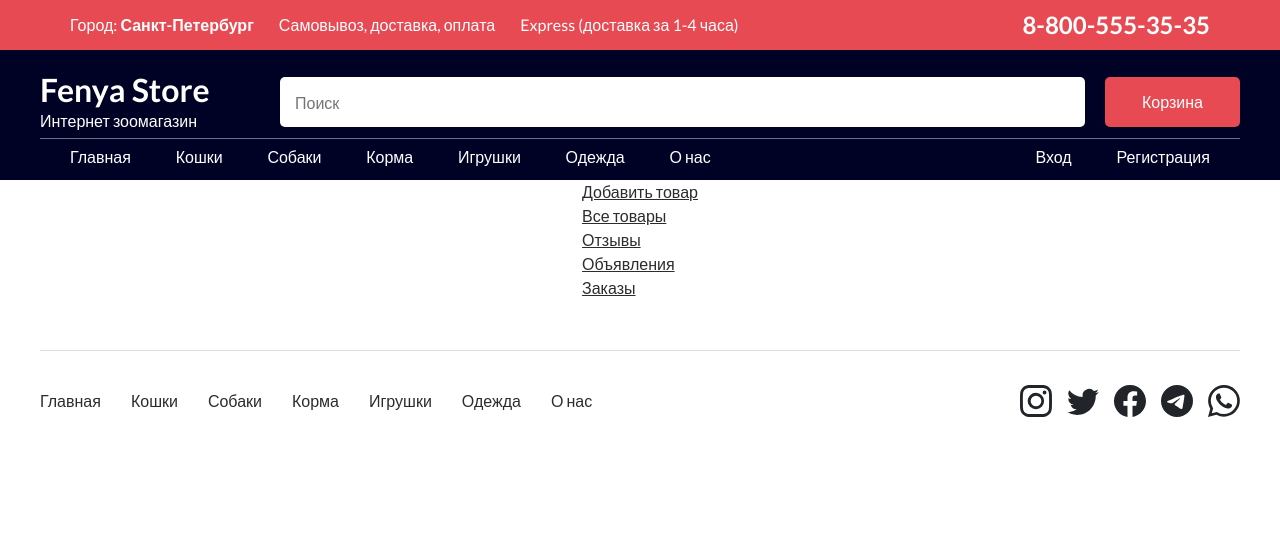
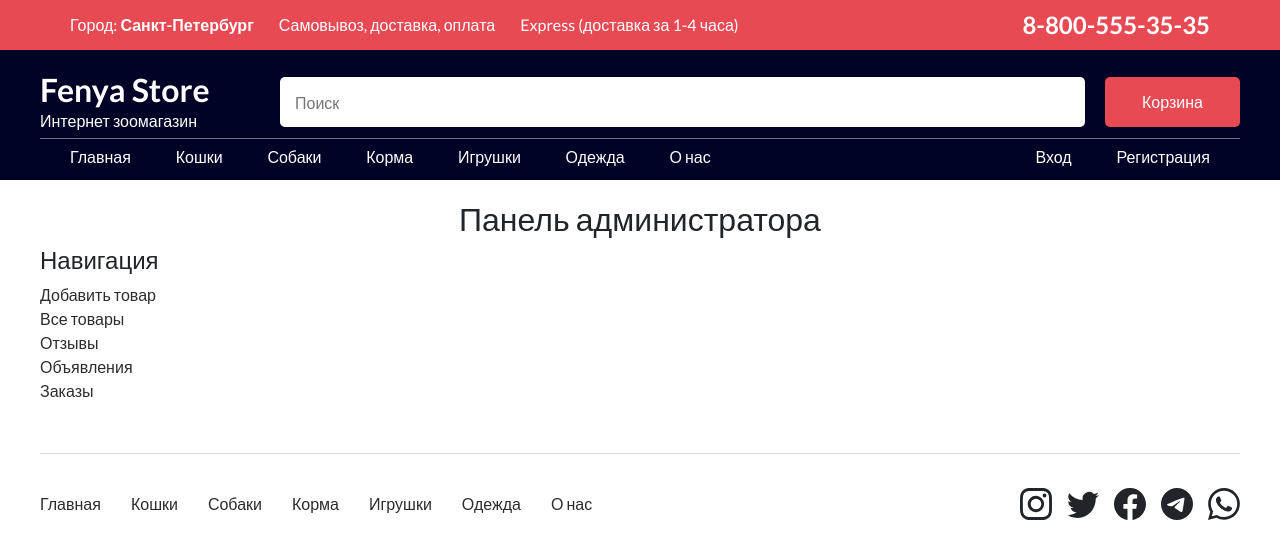
Before and after one commit to msmarielos/fenya-store, a React (Create React App) app in the folder client/: page /admin in a window 1280 px wide. Shown: the top 558 px of the page. Built offline with nearby package versions, Linux system fonts and the light colour scheme.

Commit message:
admin sidebar

```diff
--- a/client/src/components/AdminNav/AdminNav.jsx
+++ b/client/src/components/AdminNav/AdminNav.jsx
@@ -6,11 +6,12 @@ export default function AdminNav() {
     <>
       <nav className="admin-nav">
         <div className="admin-container">
-          <Link to="/items/add">Добавить товар</Link>
-          <Link to="/items">Все товары</Link>
-          <Link to="/reviews">Отзывы</Link>
-          <Link to="/animal/check">Объявления</Link>
-          <Link to="/orders">Заказы</Link>
+          <h4>Навигация</h4>
+          <Link to="/admin/items/add">Добавить товар</Link>
+          <Link to="/admin/items">Все товары</Link>
+          <Link to="/admin/reviews">Отзывы</Link>
+          <Link to="/admin/animal/check">Объявления</Link>
+          <Link to="/admin/orders">Заказы</Link>
         </div>
       </nav>
     </>
--- a/client/src/components/AdminNav/AdminNav.scss
+++ b/client/src/components/AdminNav/AdminNav.scss
@@ -1,6 +1,7 @@
 .admin-nav {
   display: flex;
   flex-direction: column;
+  margin-right: 50px;
 
   .admin-container {
     display: flex;
@@ -9,5 +10,6 @@
 
   a {
     margin: 0;
+    text-decoration: none;
   }
 }
--- /dev/null
+++ b/client/src/components/AdminPage/AdminPage.jsx
@@ -0,0 +1,15 @@
+import { Outlet } from 'react-router-dom';
+import AdminNav from '../AdminNav/AdminNav';
+import './AdminPage.scss';
+
+export default function AdminPage() {
+  return (
+    <div className="admin-panel">
+      <h2>Панель администратора</h2>
+      <div className="admin-container">
+        <AdminNav />
+        <Outlet />
+      </div>
+    </div>
+  );
+}
--- /dev/null
+++ b/client/src/components/AdminPage/AdminPage.scss
@@ -0,0 +1,12 @@
+.admin-panel {
+  width: 1200px;
+
+  h2 {
+    margin-top: 20px;
+    text-align: center;
+  }
+
+  .admin-container {
+    display: flex;
+  }
+}
--- a/client/src/index.js
+++ b/client/src/index.js
@@ -14,13 +14,13 @@ import Item from './components/Item/Item';
 import OrderForm from './components/OrderForm/OrderForm';
 import Login from './components/App/Login/Login';
 
-import AdminNav from './components/AdminNav/AdminNav';
 import ItemList from './components/ItemList/ItemList';
 import ItemEditForm from './components/ItemEditForm/ItemEditForm';
 import Category from './components/Category/Category';
 import About from './components/About/About';
 import OrderList from './components/OrderList/OrderList';
 import BulletinBoard from './components/BulletinBoard/BulletinBoard';
+import AdminPage from './components/AdminPage/AdminPage';
 
 ReactDOM.render(
   <Provider store={store}>
@@ -43,12 +43,14 @@ ReactDOM.render(
           <Route path="cats/:category/:id" element={<Item />} />
           <Route path="dogs/:category/:id" element={<Item />} />
 
-          <Route path="items/add" element={<ItemForm />} />
-          <Route path="items" element={<ItemList />} />
           <Route path="items/:id" element={<ItemEditForm />} />
-          <Route path="orders" element={<OrderList />} />
 
-          <Route path="admin" element={<AdminNav />} />
+          <Route path="admin" element={<AdminPage />}>
+            <Route path="items" element={<ItemList />} />
+            <Route path="items/add" element={<ItemForm />} />
+            <Route path="orders" element={<OrderList />} />
+          </Route>
+
           <Route path="basket" element={<Basket />} />
           <Route path="basket/orderform" element={<OrderForm />} />
           <Route path="board" element={<BulletinBoard />} />
```
